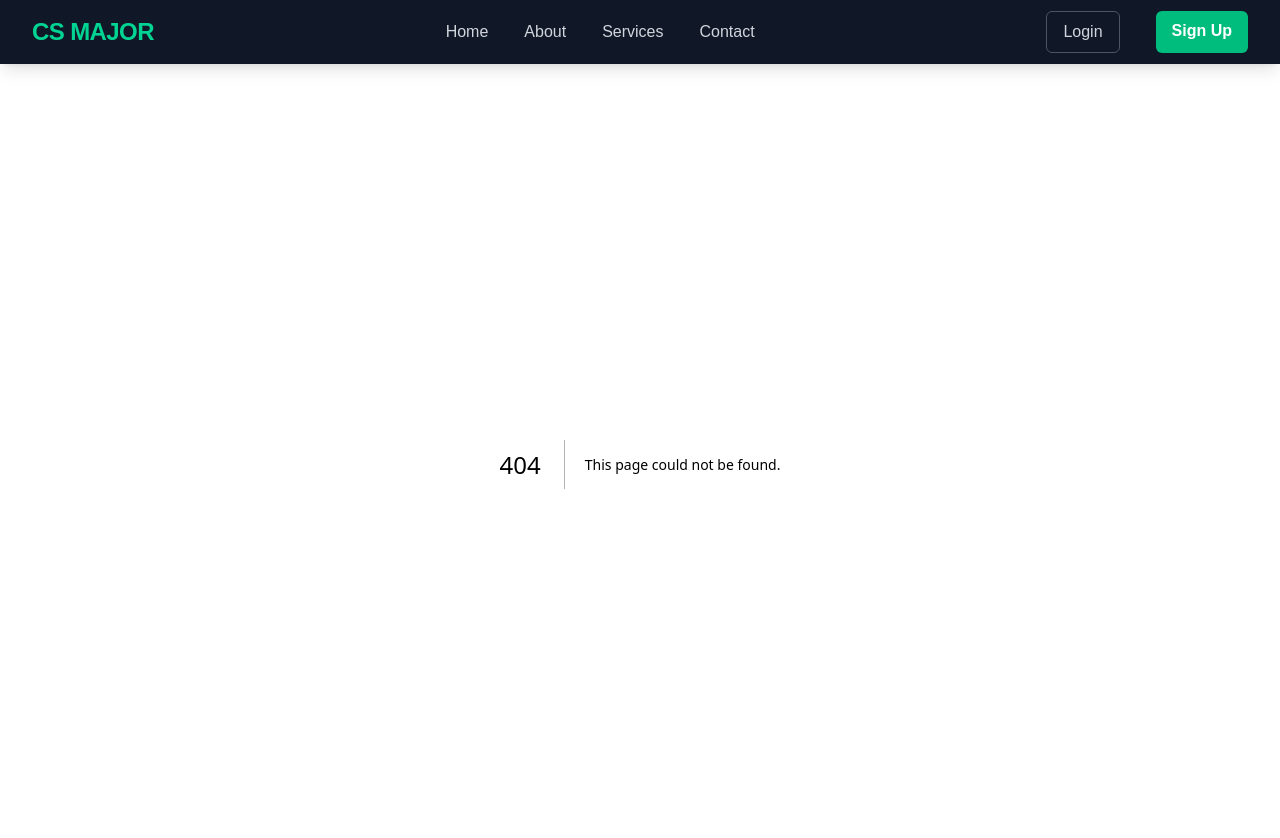
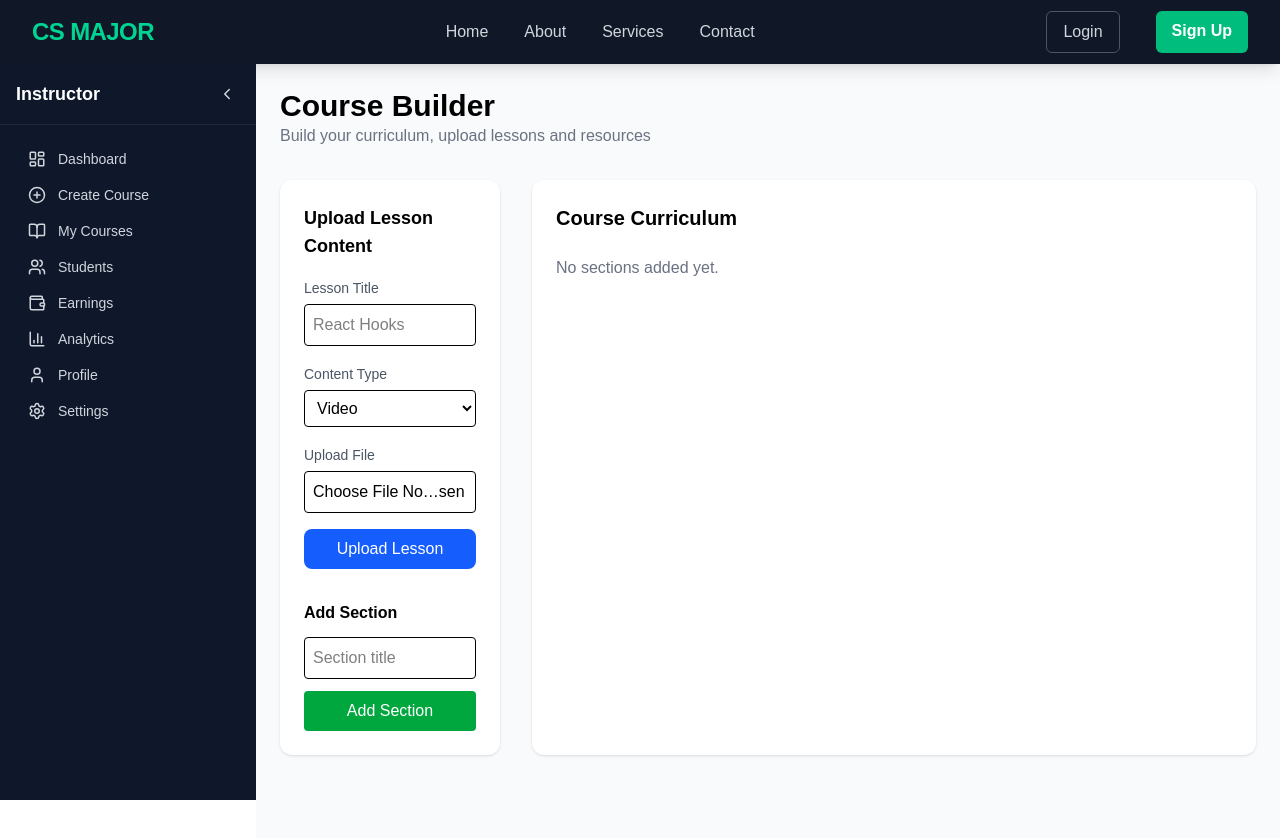
Before and after one commit to anshika16082005-commits/lms, a Next.js app: page /my-courses/manage/1 in a window 1280 px wide. Before the commit this address had no page. Shown: the top 838 px of the page. Built offline with nearby package versions, Linux system fonts and the light colour scheme.

Commit message:
updated middleware and instructor pages

```diff
--- a/app/(instructor)/createcourse/page.tsx
+++ b/app/(instructor)/createcourse/page.tsx
@@ -23,7 +23,6 @@ const CreateCoursePage = () => {
   const [errors, setErrors] = useState<Partial<Record<keyof Course, string>>>(
     {},
   );
-  const [instructor, setInstructor] = useState<number | null>(null);
   const validate = () => {
     const newErrors: Partial<Record<keyof Course, string>> = {};
 
@@ -32,7 +31,6 @@ const CreateCoursePage = () => {
     } else if (formData.title.length < 5) {
       newErrors.title = "Title must be at least 5 characters";
     }
-
     if (!formData.description.trim()) {
       newErrors.description = "Description is required";
     } else if (formData.description.length < 20) {
--- /dev/null
+++ b/app/(instructor)/my-courses/manage/[courseId]/page.tsx
@@ -0,0 +1,186 @@
+"use client";
+
+import { useState } from "react";
+import { useParams } from "next/navigation";
+
+export default function ManageCourse() {
+  const params = useParams();
+  const courseId = params.courseId;
+
+  const [title, setTitle] = useState("");
+  const [type, setType] = useState("video");
+  const [file, setFile] = useState<File | null>(null);
+
+  const [sections, setSections] = useState<any[]>([]);
+  const [sectionTitle, setSectionTitle] = useState("");
+
+  const handleFileChange = (e: React.ChangeEvent<HTMLInputElement>) => {
+    const selectedFile = e.target.files?.[0];
+    if (selectedFile) setFile(selectedFile);
+  };
+
+  const handleUpload = async (e: React.FormEvent) => {
+    e.preventDefault();
+
+    if (!file) {
+      alert("Select a file first");
+      return;
+    }
+
+    const formData = new FormData();
+    formData.append("title", title);
+    formData.append("type", type);
+    formData.append("courseId", courseId as string);
+    formData.append("file", file);
+
+    const res = await fetch("/api/course-content/upload", {
+      method: "POST",
+      body: formData,
+    });
+
+    const data = await res.json();
+
+    if (data.success) {
+      alert("Content uploaded");
+      setTitle("");
+      setFile(null);
+    }
+  };
+
+  const addSection = () => {
+    if (!sectionTitle) return;
+
+    setSections([...sections, { title: sectionTitle, lessons: [] }]);
+    setSectionTitle("");
+  };
+
+  return (
+    <div className="">
+      {/* Header */}
+      <div className="mb-8">
+        <h1 className="text-3xl font-bold">Course Builder</h1>
+        <p className="text-gray-500">
+          Build your curriculum, upload lessons and resources
+        </p>
+      </div>
+
+      <div className="grid grid-cols-4 gap-8">
+        {/* LEFT PANEL */}
+        <div className="col-span-1 bg-white p-6 rounded-xl shadow">
+          <h2 className="text-lg font-semibold mb-4">Upload Lesson Content</h2>
+
+          <form onSubmit={handleUpload} className="space-y-4">
+            <div>
+              <label className="text-sm text-gray-600">Lesson Title</label>
+
+              <input
+                type="text"
+                placeholder="React Hooks"
+                value={title}
+                onChange={(e) => setTitle(e.target.value)}
+                className="border p-2 mt-1 w-full rounded"
+              />
+            </div>
+
+            <div>
+              <label className="text-sm text-gray-600">Content Type</label>
+
+              <select
+                value={type}
+                onChange={(e) => setType(e.target.value)}
+                className="border p-2 mt-1 w-full rounded"
+              >
+                <option value="video">Video</option>
+                <option value="pdf">PDF</option>
+                <option value="assignment">Assignment</option>
+                <option value="notes">Notes</option>
+              </select>
+            </div>
+
+            <div>
+              <label className="text-sm text-gray-600">Upload File</label>
+
+              <input
+                type="file"
+                onChange={handleFileChange}
+                className="border p-2 mt-1 w-full rounded"
+              />
+            </div>
+
+            <button
+              type="submit"
+              className="w-full bg-blue-600 text-white py-2 rounded-lg hover:bg-blue-700"
+            >
+              Upload Lesson
+            </button>
+          </form>
+
+          {/* Add Section */}
+          <div className="mt-8">
+            <h3 className="font-semibold mb-3">Add Section</h3>
+
+            <input
+              type="text"
+              placeholder="Section title"
+              value={sectionTitle}
+              onChange={(e) => setSectionTitle(e.target.value)}
+              className="border p-2 w-full rounded"
+            />
+
+            <button
+              onClick={addSection}
+              className="w-full mt-3 bg-green-600 text-white py-2 rounded"
+            >
+              Add Section
+            </button>
+          </div>
+        </div>
+
+        {/* RIGHT PANEL */}
+        <div className="col-span-3 bg-white p-6 rounded-xl shadow">
+          <h2 className="text-xl font-semibold mb-6">Course Curriculum</h2>
+
+          {sections.length === 0 && (
+            <p className="text-gray-500">No sections added yet.</p>
+          )}
+
+          <div className="space-y-6">
+            {sections.map((section, index) => (
+              <div key={index} className="border rounded-lg p-4 bg-gray-50">
+                <div className="flex justify-between items-center">
+                  <h3 className="font-semibold text-lg">{section.title}</h3>
+
+                  <button className="text-blue-600 text-sm">
+                    + Add Lesson
+                  </button>
+                </div>
+
+                {/* Example lessons */}
+
+                <div className="mt-4 space-y-3">
+                  <div className="flex justify-between border p-3 rounded">
+                    <div>
+                      <p className="font-medium">React Introduction</p>
+                      <p className="text-sm text-gray-500">Video</p>
+                    </div>
+
+                    <button className="text-red-500 text-sm">Delete</button>
+                  </div>
+
+                  <div className="flex justify-between border p-3 rounded">
+                    <div>
+                      <p className="font-medium">React Notes</p>
+                      <p className="text-sm text-gray-500">PDF</p>
+                    </div>
+
+                    <button className="text-red-500 text-sm">Delete</button>
+                  </div>
+                </div>
+              </div>
+            ))}
+          </div>
+        </div>
+      </div>
+    </div>
+  );
+}
--- a/app/(instructor)/my-courses/page.tsx
+++ b/app/(instructor)/my-courses/page.tsx
@@ -17,36 +17,16 @@ type Course = {
 export default function MyCoursesPage() {
   const [courses, setCourses] = useState<Course[]>([]);
   const [loading, setLoading] = useState(true);
-  const [instructor, setInstructor] = useState<number | null>(null);
 
   useEffect(() => {
-    const fetchUser = async () => {
-      const response = await fetch("/api/users/me", {
-        method: "POST",
-        headers: {
-          "Content-Type": "application/json",
-        },
-      });
-      const { data } = await response.json();
-      setInstructor(data._id);
-    };
-
-    fetchUser();
-  }, []);
-
-  useEffect(() => {
-    if (!instructor) return;
-
     const fetchCourses = async () => {
       try {
         const res = await fetch("/api/mycourses", {
-          method: "POST",
+          method: "GET",
           headers: {
             "Content-Type": "application/json",
           },
-          body: JSON.stringify({ instructor }),
         });
-
         const { allcourses } = await res.json();
         setCourses(allcourses);
       } catch (error) {
@@ -57,7 +37,7 @@ export default function MyCoursesPage() {
     };
 
     fetchCourses();
-  }, [instructor]);
+  }, []);
 
   if (loading) {
     return (
@@ -147,7 +127,7 @@ export default function MyCoursesPage() {
                   </span> */}
 
                 <Link
-                  href={`/teacher-temp/courses/${course._id}`}
+                  href={`/my-courses/manage/${course._id}`}
                   className="text-blue-600 text-sm font-medium hover:underline"
                 >
                   Manage
--- a/app/(instructor)/teacherProfile/page.tsx
+++ b/app/(instructor)/teacherProfile/page.tsx
@@ -7,8 +7,6 @@ import {
   Award,
   DollarSign,
   CheckCircle,
-  Github,
-  Linkedin,
   Globe,
 } from "lucide-react";
 
@@ -162,18 +160,14 @@ export default function InstructorProfile() {
                   href={instructor.socialLinks.github}
                   target="_blank"
                   className="text-gray-600 hover:text-black"
-                >
-                  <Github />
-                </a>
+                ></a>
               )}
               {instructor.socialLinks?.linkedin && (
                 <a
                   href={instructor.socialLinks.linkedin}
                   target="_blank"
                   className="text-blue-600 hover:text-blue-800"
-                >
-                  <Linkedin />
-                </a>
+                ></a>
               )}
               {instructor.socialLinks?.website && (
                 <a
--- a/app/api/course/createCourse/route.tsx
+++ b/app/api/course/createCourse/route.tsx
@@ -1,5 +1,6 @@
 import { connect } from "@/dbConfig/dbConfig";
 import Course from "@/models/courseModel";
+import User from "@/models/users";
 import { NextResponse } from "next/server";
 import type { NextRequest } from "next/server";
 
@@ -9,9 +10,7 @@ export async function POST(request: NextRequest) {
     const instructor = request.headers.get("x-user-id");
     const reqBody = await request.json();
     const { title, description, duration, level, category } = reqBody;
-    //validation
-    console.log("create course instructor id :", instructor);
-    console.log(reqBody);
+
     const duplicate = await Course.findOne({ title, instructor });
     if (duplicate) {
       return NextResponse.json(
@@ -19,7 +18,6 @@ export async function POST(request: NextRequest) {
         { status: 400 },
       );
     }
-    console.log("Course does not exist already");
 
     const newCourse = new Course({
       title,
@@ -31,11 +29,16 @@ export async function POST(request: NextRequest) {
     });
 
     const savedCourse = await newCourse.save();
-    // creator.createdCourses.append(savedCourse._id);
-    console.log(savedCourse, "from : create-course");
+    await User.findByIdAndUpdate(instructor, {
+      $push: {
+        createdCourses: savedCourse._id,
+      },
+    });
+
     const response = NextResponse.json({
       message: "New Course created successfully",
       success: true,
+      status: 201,
       savedCourse,
     });
     return response;
--- /dev/null
+++ b/app/api/mycourses/manage-course/route.ts
@@ -0,0 +1,34 @@
+import { connect } from "@/dbConfig/dbConfig";
+import Course from "@/models/courseModel";
+import { NextResponse } from "next/server";
+import { NextRequest } from "next/server";
+
+connect();
+
+export async function POST(request: NextRequest) {
+  try {
+  } catch (error: any) {
+    return NextResponse.json({ error: error.message }, { status: 500 });
+  }
+}
+
+export async function GET() {
+  try {
+  } catch (error: any) {
+    return NextResponse.json({ error: error.message }, { status: 500 });
+  }
+}
+
+export async function DELETE(request: NextRequest, response: NextResponse) {
+  try {
+  } catch (error: any) {
+    return NextResponse.json({ error: error.message }, { status: 500 });
+  }
+}
+
+export async function UPDATE() {
+  try {
+  } catch (error: any) {
+    return NextResponse.json({ error: error.message }, { status: 500 });
+  }
+}
--- a/app/api/mycourses/route.ts
+++ b/app/api/mycourses/route.ts
@@ -1,13 +1,13 @@
 import { connect } from "@/dbConfig/dbConfig";
 import Course from "@/models/courseModel";
-import { NextRequest, NextResponse } from "next/server";
+import { NextResponse } from "next/server";
+import type { NextRequest } from "next/server";
 
 connect();
 
-export async function POST(request: NextRequest) {
+export async function GET(request: NextRequest) {
   try {
-    const reqBody = await request.json();
-    const { instructor } = reqBody;
+    const instructor = request.headers.get("x-user-id");
     const allcourses = await Course.find({ instructor });
     if (!allcourses) {
       return NextResponse.json({ error: "No course found" }, { status: 400 });
--- a/app/api/users/me/route.ts
+++ b/app/api/users/me/route.ts
@@ -1,6 +1,7 @@
 import { connect } from "@/dbConfig/dbConfig";
 import User from "@/models/userModel";
-import { NextRequest, NextResponse } from "next/server";
+import { NextResponse } from "next/server";
+import type { NextRequest } from "next/server";
 import { getDataFromToken } from "@/helpers/getDataFromToken";
 connect();
 export async function POST(request: NextRequest) {
--- a/app/page.tsx
+++ b/app/page.tsx
@@ -251,7 +251,6 @@ function ReadyToStartLearning() {
           Join our community of learners and take your skills to the next level.
         </p>
 
-        <Link href="/login" passHref>
         <motion.a
           whileHover={{ scale: 1.05 }}
           whileTap={{ scale: 0.95 }}
@@ -265,10 +264,10 @@ function ReadyToStartLearning() {
             hover:bg-gray-100
             transition
           "
+          href="/login"
         >
           Access Your Dashboard →
         </motion.a>
-        </Link>
       </motion.div>
     </section>
   );
--- a/middleware.ts
+++ b/middleware.ts
@@ -10,11 +10,10 @@ export async function middleware(request: NextRequest) {
     return NextResponse.redirect(new URL("/login", request.url));
   }
   console.log("Middleware triggered:", request.nextUrl.pathname);
-  console.log(secret, token);
 
   try {
     const { payload } = await jwtVerify(token!, secret);
-    console.log(payload);
+
     const userId = (payload as { id: string }).id;
     const requestHeaders = new Headers(request.headers);
     requestHeaders.set("x-user-id", userId);
@@ -29,5 +28,10 @@ export async function middleware(request: NextRequest) {
 }
 
 export const config = {
-  matcher: ["/my-courses", "/createcourse", "/api/course/createCourse"],
+  matcher: [
+    "/my-courses",
+    "/createcourse",
+    "/api/course/createCourse",
+    "/api/mycourses",
+  ],
 };
```
Also changed, not shown: app/(admin)/admin/Dashboard.tsx (renamed from app/admin/Dashboard.tsx), app/(admin)/admin/dashboard/page.tsx (renamed from app/admin/dashboard/page.tsx). Lines whose indentation alone changed are shown as unchanged.
